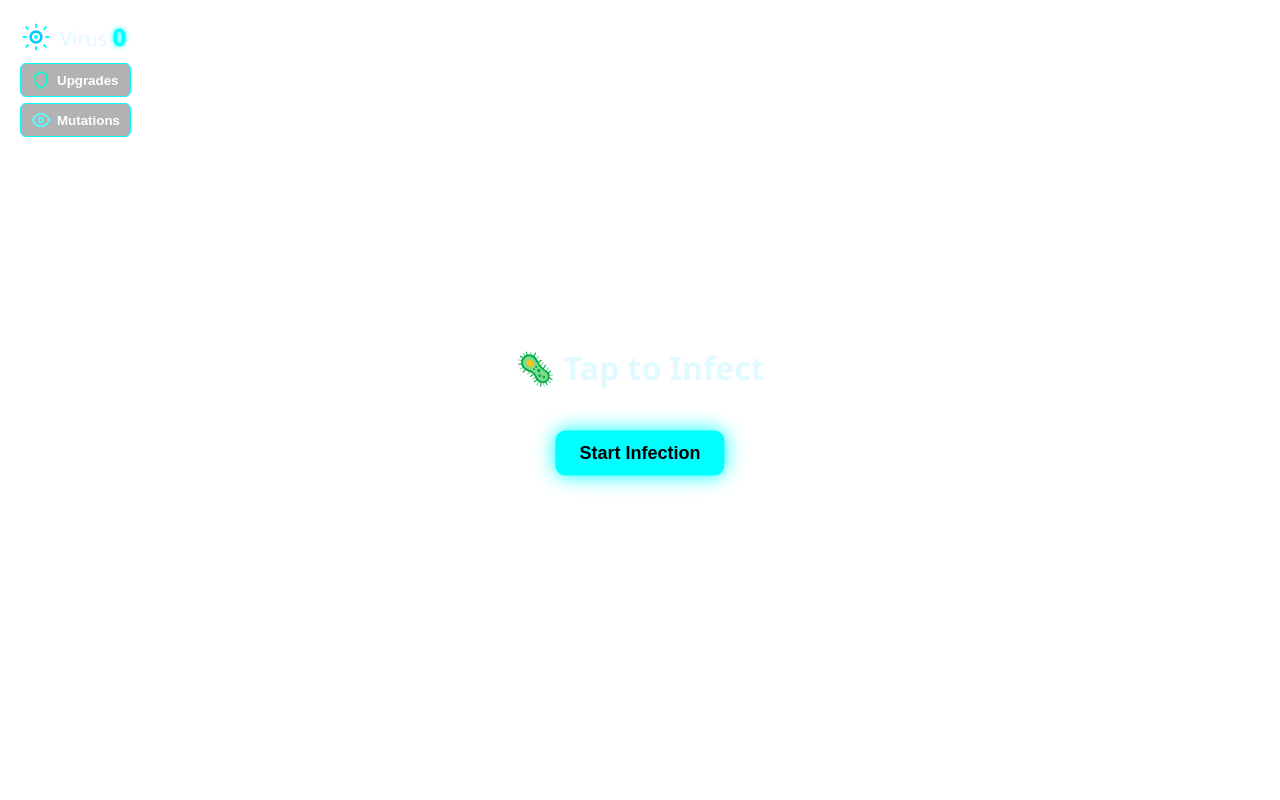
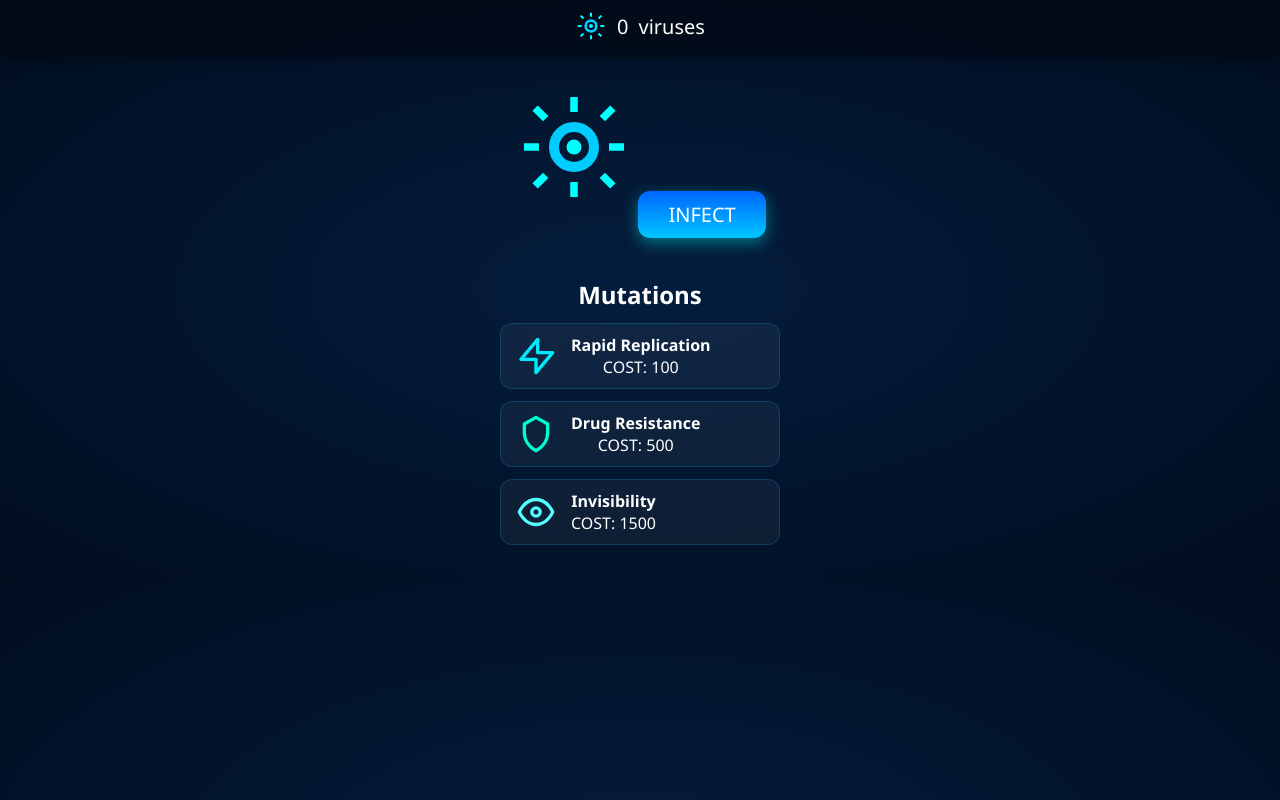
Before and after one commit to APIhashIronIO/parasite-tapper, a website: page index.html in a window 1280 px wide. Drawn offline with Linux system fonts and the light colour scheme.

Commit message:
✨ Обновление интерфейса, звуков и механик

```diff
--- a/game.js
+++ b/game.js
@@ -1,39 +1,41 @@
-const mutations = [
-  {
-    name: "Drug Resistance",
-    description: "Reduces impact of medicine.",
-    img: "assets/shield.svg", // было images/resistance.png
-  },
-  {
-    name: "Fast Replication",
-    description: "Increases infection rate.",
-    img: "assets/speed.svg", // было images/replication.png
-  },
-  {
-    name: "Immune Stealth",
-    description: "Avoid detection by immune system.",
-    img: "assets/stealth.svg", // было images/stealth.png
-  },
-];
+let virusCount = parseInt(localStorage.getItem('virusCount')) || 0;
+let upgrades = JSON.parse(localStorage.getItem('upgrades')) || {};
 
-const container = document.getElementById("mutation-container");
+const counter = document.getElementById('virus-count');
+const infectButton = document.getElementById('infect-button');
+const mutations = document.querySelectorAll('.mutation');
 
-mutations.forEach((mutation) => {
-  const card = document.createElement("div");
-  card.className = "mutation-card";
+function updateUI() {
+  counter.textContent = virusCount;
+  localStorage.setItem('virusCount', virusCount);
+  localStorage.setItem('upgrades', JSON.stringify(upgrades));
+}
 
-  const img = document.createElement("img");
-  img.src = mutation.img;
-  img.alt = mutation.name;
+function playSound() {
+  const audio = new Audio('assets/click.mp3');
+  audio.play();
+}
 
-  const title = document.createElement("h4");
-  title.textContent = mutation.name;
+infectButton.addEventListener('click', () => {
+  virusCount += 1 + (upgrades.speed || 0);
+  updateUI();
+  playSound();
+});
 
-  const desc = document.createElement("p");
-  desc.textContent = mutation.description;
+mutations.forEach(mutation => {
+  mutation.addEventListener('click', () => {
+    const cost = parseInt(mutation.dataset.cost);
+    const id = mutation.dataset.id;
 
-  card.appendChild(img);
-  card.appendChild(title);
-  card.appendChild(desc);
-  container.appendChild(card);
+    if (virusCount >= cost) {
+      virusCount -= cost;
+      upgrades[id] = (upgrades[id] || 0) + 1;
+      updateUI();
+      alert(`${id} upgraded!`);
+    } else {
+      alert('Not enough viruses!');
+    }
+  });
 });
+
+updateUI();
--- a/index.html
+++ b/index.html
@@ -1,32 +1,50 @@
 <!DOCTYPE html>
 <html lang="en">
 <head>
-  <meta charset="UTF-8">
+  <meta charset="UTF-8" />
+  <meta name="viewport" content="width=device-width, initial-scale=1.0"/>
   <title>Tap Parasite</title>
-  <link rel="stylesheet" href="style.css">
+  <link rel="stylesheet" href="style.css" />
 </head>
 <body>
-  <div class="hud">
-    <div class="hud-top">
-      <img src="assets/virus.svg" class="icon" />
-      <span class="virus-count">Virus <strong id="virusCount">0</strong></span>
+  <header>
+    <div class="header-content">
+      <img src="assets/virus.svg" class="virus-icon" />
+      <span id="virus-count">0</span> viruses
     </div>
-    <div class="hud-buttons">
-      <button class="menu-button">
-        <img src="assets/shield.svg" class="icon-small" />
-        Upgrades
-      </button>
-      <button class="menu-button">
-        <img src="assets/stealth.svg" class="icon-small" />
-        Mutations
-      </button>
+  </header>
+
+  <main>
+    <div class="virus-area" id="virus-area">
+      <img src="assets/virus.svg" class="tap-virus" />
+      <button id="infect-button">INFECT</button>
     </div>
-  </div>
 
-  <div class="center-ui">
-    <h1>🦠 Tap to Infect</h1>
-    <button class="play-button">Start Infection</button>
-  </div>
+    <section class="mutations">
+      <h2>Mutations</h2>
+      <div class="mutation" data-cost="100" data-id="speed">
+        <img src="assets/speed.svg" />
+        <div>
+          <strong>Rapid Replication</strong>
+          <p>COST: 100</p>
+        </div>
+      </div>
+      <div class="mutation" data-cost="500" data-id="shield">
+        <img src="assets/shield.svg" />
+        <div>
+          <strong>Drug Resistance</strong>
+          <p>COST: 500</p>
+        </div>
+      </div>
+      <div class="mutation" data-cost="1500" data-id="stealth">
+        <img src="assets/stealth.svg" />
+        <div>
+          <strong>Invisibility</strong>
+          <p>COST: 1500</p>
+        </div>
+      </div>
+    </section>
+  </main>
 
   <script src="game.js"></script>
 </body>
--- a/style.css
+++ b/style.css
@@ -1,91 +1,95 @@
-body {
+* {
   margin: 0;
   padding: 0;
-  background: linear-gradient(to right, #0f0c29, #302b63, #24243e);
-  font-family: 'Segoe UI', sans-serif;
-  color: #e0faff;
-  overflow: hidden;
+  box-sizing: border-box;
+  font-family: "Segoe UI", sans-serif;
 }
 
-.hud {
-  position: absolute;
-  top: 20px;
-  left: 20px;
+body {
+  background: radial-gradient(ellipse at center, #041d3d 0%, #010d1f 100%);
+  color: #ffffff;
+  text-align: center;
+}
+
+header {
+  position: sticky;
+  top: 0;
+  background-color: #020b16cc;
+  padding: 10px;
+  font-size: 20px;
+  z-index: 10;
+  box-shadow: 0 4px 12px rgba(0, 0, 0, 0.6);
+}
+
+.header-content {
   display: flex;
-  flex-direction: column;
+  justify-content: center;
+  align-items: center;
   gap: 10px;
 }
 
-.hud-top {
+.virus-icon {
+  width: 32px;
+}
+
+main {
+  padding: 20px;
+}
+
+.virus-area {
+  margin-top: 30px;
+}
+
+.tap-virus {
+  width: 120px;
+  animation: float 2s ease-in-out infinite;
+}
+
+@keyframes float {
+  0% { transform: translateY(0px); }
+  50% { transform: translateY(-15px); }
+  100% { transform: translateY(0px); }
+}
+
+#infect-button {
+  margin-top: 15px;
+  padding: 10px 30px;
+  font-size: 20px;
+  background: linear-gradient(to bottom, #06f, #00c6ff);
+  border: none;
+  border-radius: 12px;
+  color: white;
+  box-shadow: 0 5px 15px rgba(0, 255, 255, 0.4);
+  cursor: pointer;
+  transition: transform 0.2s ease;
+}
+
+#infect-button:active {
+  transform: scale(0.95);
+}
+
+.mutations {
+  margin-top: 40px;
+}
+
+.mutation {
+  background-color: rgba(255, 255, 255, 0.05);
+  border: 1px solid #00c6ff30;
+  margin: 12px auto;
+  padding: 10px 15px;
+  width: 280px;
+  border-radius: 12px;
   display: flex;
   align-items: center;
-  font-size: 20px;
-  gap: 8px;
-}
-
-.virus-count strong {
-  font-size: 24px;
-  color: #0ff;
-  text-shadow: 0 0 5px #0ff;
-}
-
-.hud-buttons {
-  display: flex;
-  flex-direction: column;
-  gap: 6px;
-}
-
-.menu-button {
-  background: rgba(0, 0, 0, 0.3);
-  border: 1px solid #0ff;
-  color: #fff;
-  padding: 6px 10px;
-  border-radius: 6px;
-  display: flex;
-  align-items: center;
-  gap: 6px;
-  font-weight: bold;
+  gap: 15px;
   cursor: pointer;
   transition: 0.2s;
 }
 
-.menu-button:hover {
-  background-color: rgba(0, 255, 255, 0.2);
+.mutation:hover {
+  background-color: rgba(0, 255, 255, 0.1);
 }
 
-.icon {
-  width: 32px;
-  height: 32px;
+.mutation img {
+  width: 40px;
 }
-
-.icon-small {
-  width: 20px;
-  height: 20px;
-}
-
-.center-ui {
-  position: absolute;
-  top: 50%;
-  left: 50%;
-  transform: translate(-50%, -50%);
-  text-align: center;
-}
-
-.play-button {
-  margin-top: 20px;
-  padding: 12px 24px;
-  background-color: #0ff;
-  color: #000;
-  font-size: 18px;
-  font-weight: bold;
-  border: none;
-  border-radius: 10px;
-  box-shadow: 0 0 20px #0ff;
-  cursor: pointer;
-  transition: 0.3s;
-}
-
-.play-button:hover {
-  transform: scale(1.05);
-  background-color: #00e5e5;
-}
```
Also changed, not shown: 1 other file.
